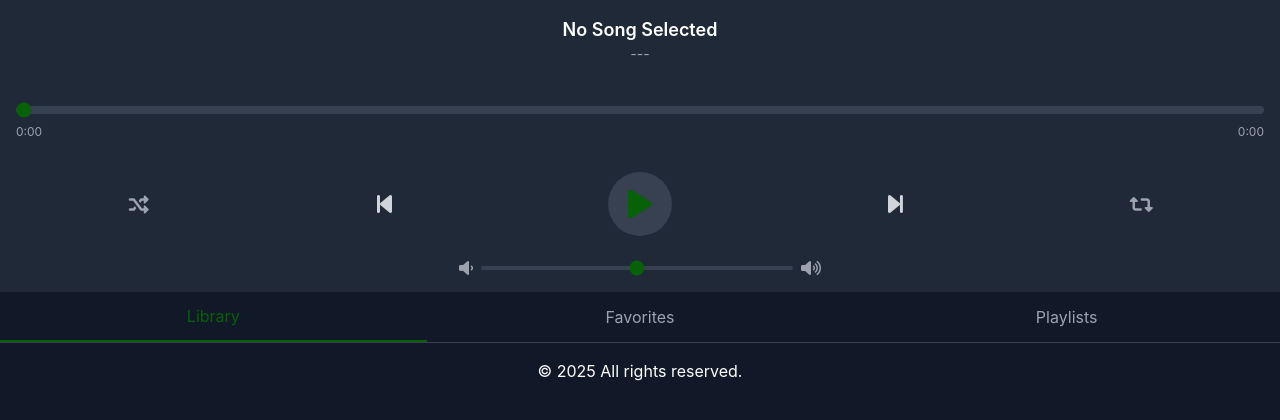
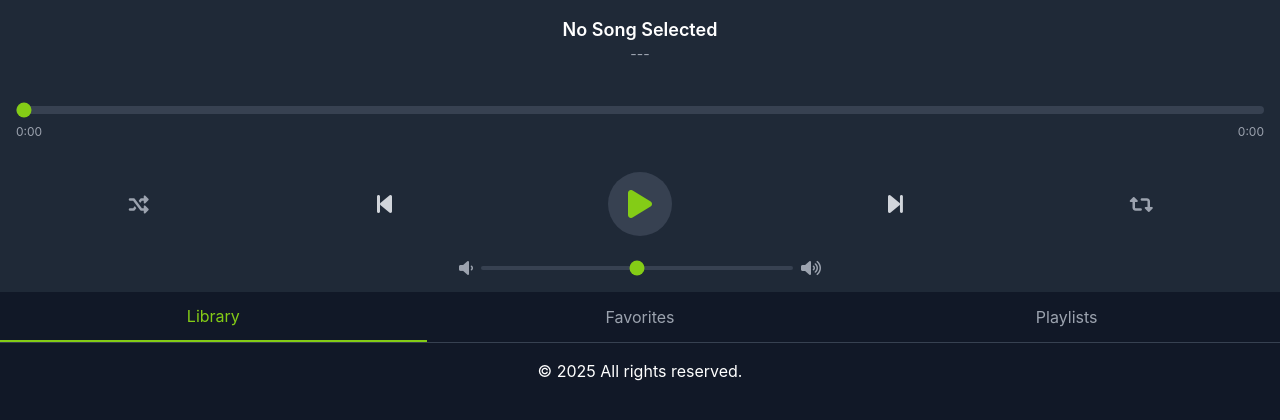
Before and after one commit to mpinos72/skills-github-pages, a Jekyll site: the page built from index.md, in a window 1280 px wide. Shown: the top 420 px of the page. Built offline with Jekyll 4.4.1, drawn with Linux system fonts in a browser that asks for light colours; nearby versions of some CDN libraries; our own code applies the rules of GitHub Pages for plain Markdown files; comment, search, counter and statistics services are not loaded.

Commit message:
Update index.md

```diff
--- a/index.md
+++ b/index.md
@@ -32,8 +32,8 @@
 
         .tab-active {
             border-bottom-width: 2px;
-            border-color: #066107; /* New green color */
-            color: #066107; /* New green color */
+            border-color: #84cc16; /* Lime Green */
+            color: #84cc16; /* Lime Green */
         }
         .modal {
             display: none; /* Hidden by default */
@@ -97,7 +97,7 @@
 
     <!-- Progress Bar and Time -->
     <div class="p-4 bg-gray-800">
-        <input type="range" id="progressBar" value="0" class="w-full h-2 bg-gray-700 rounded-lg appearance-none cursor-pointer accent-[#066107]">
+        <input type="range" id="progressBar" value="0" class="w-full h-2 bg-gray-700 rounded-lg appearance-none cursor-pointer accent-[#84cc16]">
         <div class="flex justify-between text-xs text-gray-400 mt-1">
             <span id="currentTime">0:00</span>
             <span id="duration">0:00</span>
@@ -106,19 +106,19 @@
 
     <!-- Player Controls -->
     <div class="p-4 bg-gray-800 flex items-center justify-around">
-        <button id="shuffleBtn" class="player-button text-gray-400 hover:text-[#066107]"><i class="fas fa-random fa-lg"></i></button>
+        <button id="shuffleBtn" class="player-button text-gray-400 hover:text-[#84cc16]"><i class="fas fa-random fa-lg"></i></button>
         <button id="prevBtn" class="player-button text-gray-300 hover:text-white"><i class="fas fa-step-backward fa-xl"></i></button>
-        <button id="playPauseBtn" class="player-button text-[#066107] hover:text-[#055006] bg-gray-700 rounded-full w-16 h-16 flex items-center justify-center">
+        <button id="playPauseBtn" class="player-button text-[#84cc16] hover:text-[#65a30d] bg-gray-700 rounded-full w-16 h-16 flex items-center justify-center">
             <i class="fas fa-play fa-2x"></i>
         </button>
         <button id="nextBtn" class="player-button text-gray-300 hover:text-white"><i class="fas fa-step-forward fa-xl"></i></button>
-        <button id="loopBtn" class="player-button text-gray-400 hover:text-[#066107]"><i class="fas fa-retweet fa-lg"></i></button> <!-- Using retweet as a loop icon -->
+        <button id="loopBtn" class="player-button text-gray-400 hover:text-[#84cc16]"><i class="fas fa-retweet fa-lg"></i></button> <!-- Using retweet as a loop icon -->
     </div>
 
     <!-- Volume Control -->
     <div class="px-4 pt-2 pb-4 bg-gray-800 flex items-center justify-center space-x-2">
         <i class="fas fa-volume-down text-gray-400"></i>
-        <input type="range" id="volumeCtrl" min="0" max="1" step="0.01" value="0.5" class="w-1/2 md:w-1/4 h-1 bg-gray-700 rounded-lg appearance-none cursor-pointer accent-[#066107]">
+        <input type="range" id="volumeCtrl" min="0" max="1" step="0.01" value="0.5" class="w-1/2 md:w-1/4 h-1 bg-gray-700 rounded-lg appearance-none cursor-pointer accent-[#84cc16]">
         <i class="fas fa-volume-up text-gray-400"></i>
     </div>
 
@@ -143,7 +143,7 @@
         <!-- Playlists View -->
         <div id="playlistsView" class="tab-content hidden">
             <div class="p-2">
-                <button id="createPlaylistBtn" class="w-full bg-[#066107] hover:bg-[#044b05] text-white font-semibold py-2 px-4 rounded-lg mb-2">
+                <button id="createPlaylistBtn" class="w-full bg-[#84cc16] hover:bg-[#65a30d] text-white font-semibold py-2 px-4 rounded-lg mb-2">
                     <i class="fas fa-plus-circle mr-2"></i>Create New Playlist
                 </button>
                  <div id="myPlaylistsContainer">
@@ -155,7 +155,7 @@
         <!-- Single Playlist Songs View -->
         <div id="singlePlaylistSongsView" class="tab-content hidden">
              <div class="flex items-center justify-between p-2 border-b border-gray-700">
-                <button id="backToPlaylistsBtn" class="text-[#066107] hover:text-[#055006]">
+                <button id="backToPlaylistsBtn" class="text-[#84cc16] hover:text-[#65a30d]">
                     <i class="fas fa-arrow-left mr-2"></i> Back to Playlists
                 </button>
                 <h3 id="currentPlaylistNameHeader" class="text-lg font-semibold">Playlist Songs</h3>
@@ -171,10 +171,10 @@
     <div id="createPlaylistModal" class="modal fixed inset-0 bg-black bg-opacity-75 items-center justify-center z-50 p-4">
         <div class="bg-gray-800 p-6 rounded-lg shadow-xl w-full max-w-md">
             <h3 class="text-xl font-semibold mb-4">Create New Playlist</h3>
-            <input type="text" id="newPlaylistName" placeholder="Playlist Name" class="w-full p-2 rounded bg-gray-700 border border-gray-600 focus:border-[#066107] outline-none mb-4">
+            <input type="text" id="newPlaylistName" placeholder="Playlist Name" class="w-full p-2 rounded bg-gray-700 border border-gray-600 focus:border-[#84cc16] outline-none mb-4">
             <div class="flex justify-end space-x-2">
                 <button id="cancelCreatePlaylistBtn" class="bg-gray-600 hover:bg-gray-700 text-white font-semibold py-2 px-4 rounded-lg">Cancel</button>
-                <button id="savePlaylistBtn" class="bg-[#066107] hover:bg-[#044b05] text-white font-semibold py-2 px-4 rounded-lg">Create</button>
+                <button id="savePlaylistBtn" class="bg-[#84cc16] hover:bg-[#65a30d] text-white font-semibold py-2 px-4 rounded-lg">Create</button>
             </div>
         </div>
     </div>
@@ -564,7 +564,7 @@
                             `<button data-action="removeFromPlaylist" data-song-id="${song.id}" data-playlist-id="${playlistIdForContext}" class="text-gray-400 hover:text-red-500 p-2 rounded-full focus:outline-none">
                                 <i class="fas fa-trash-alt"></i>
                             </button>` :
-                            `<button data-action="addToPlaylist" data-song-id="${song.id}" class="text-gray-400 hover:text-[#066107] p-2 rounded-full focus:outline-none">
+                            `<button data-action="addToPlaylist" data-song-id="${song.id}" class="text-gray-400 hover:text-[#84cc16] p-2 rounded-full focus:outline-none">
                                 <i class="fas fa-plus-circle"></i>
                             </button>`
                         }
@@ -849,7 +849,7 @@
                     pDiv.className = 'p-2 border-b border-gray-700 flex justify-between items-center last:border-b-0';
                     pDiv.innerHTML = `
                         <span class="truncate">${playlist.name}</span>
-                        <button data-playlist-id="${playlist.id}" ${isSongInPlaylist ? 'disabled class="text-gray-500 cursor-not-allowed p-1 rounded"' : 'class="text-[#066107] hover:text-[#055006] p-1 rounded"'}">
+                        <button data-playlist-id="${playlist.id}" ${isSongInPlaylist ? 'disabled class="text-gray-500 cursor-not-allowed p-1 rounded"' : 'class="text-[#84cc16] hover:text-[#65a30d] p-1 rounded"'}">
                             ${isSongInPlaylist ? '<i class="fas fa-check-circle mr-1"></i> Added' : '<i class="fas fa-plus-circle mr-1"></i> Add'}
                         </button>
                     `;
```
Also changed, not shown: other parts of index.md (+5 -5 lines).
